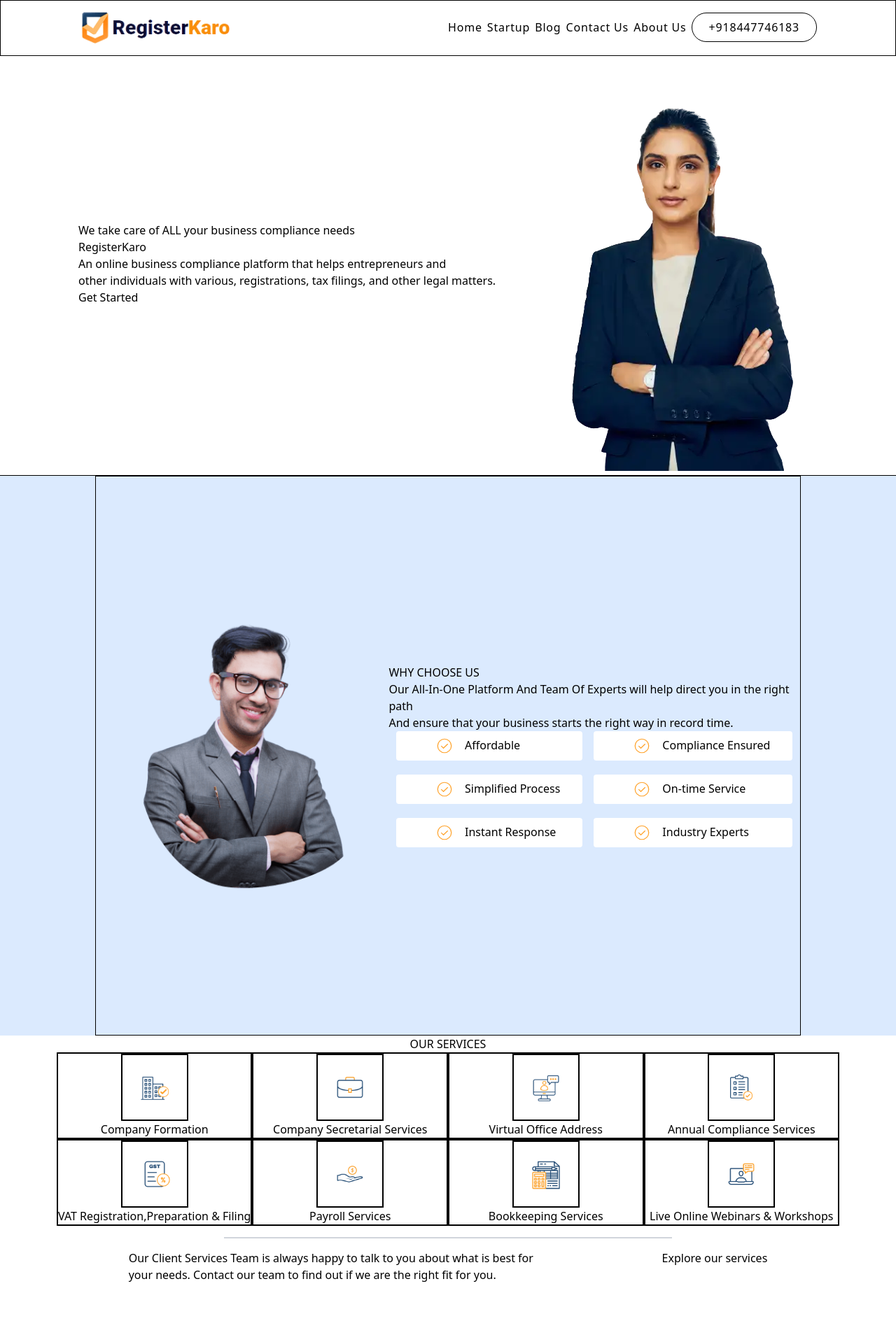
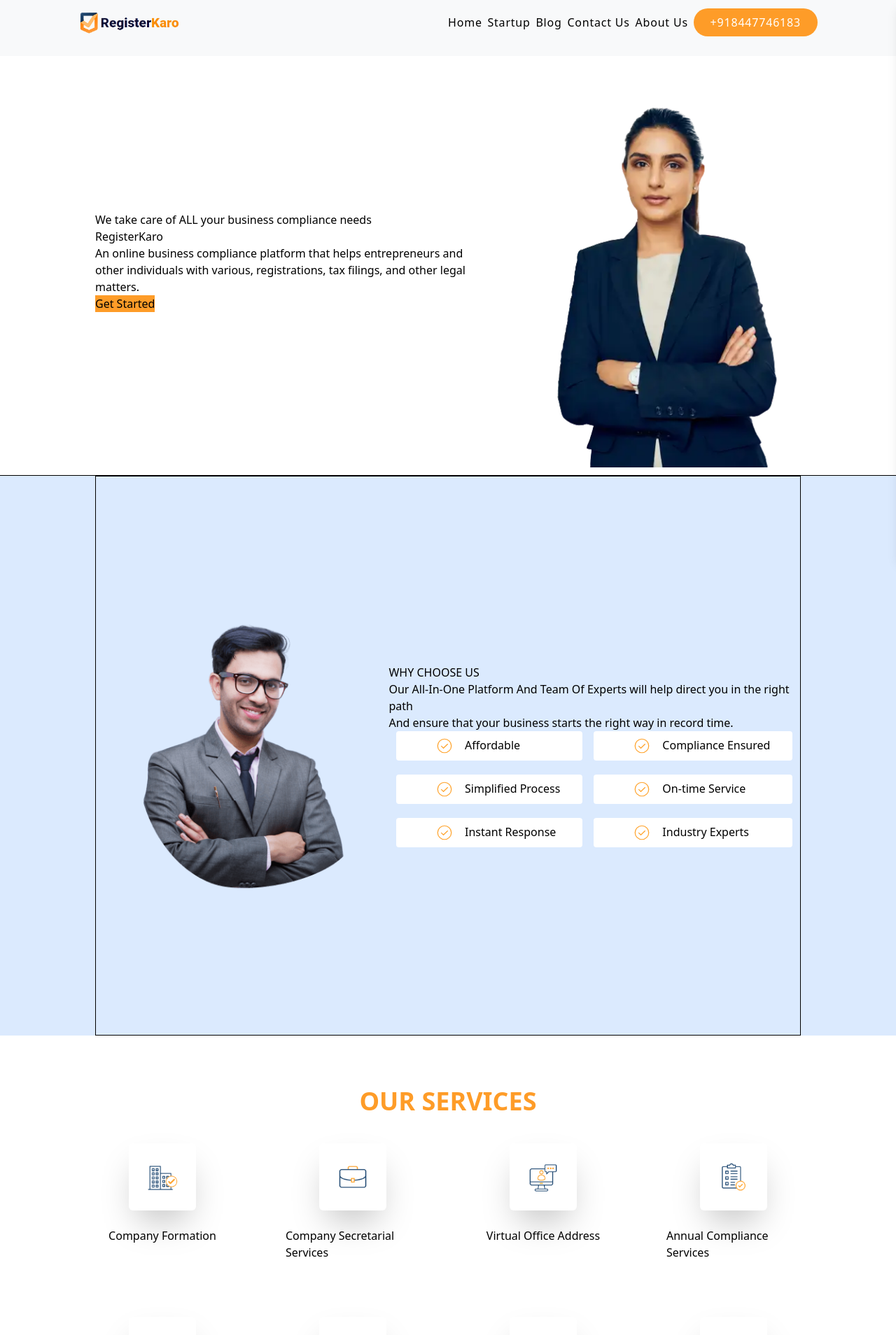
Before and after one commit to SamSwnshi/register_karo, a React (Vite) app: page / in a window 1280 px wide. Shown: the top 1908 px of the page at 70% size. Built offline with nearby package versions, Linux system fonts and the light colour scheme.

Commit message:
images upload

```diff
--- a/src/component/Card.jsx
+++ b/src/component/Card.jsx
@@ -3,9 +3,9 @@ import React from 'react'
 const Card = () => {
 
   return (
-    <div className='px-28 bg-red-700 w-full h-96 flex items-center gap-2'>
+    <div className='px-28 bg-[#164C6E] w-full h-96 flex items-center gap-2'>
       <div className='flex h-56 items-center rounded-xl justify-center bg-white'>
-        <div>
+        <div className=' border flex flex-col justify-between items-center'>
           <p>Small business & Startup Accounts</p>
           <p>Make sure your business meets its statutory requirements.</p>
         </div>
--- a/src/component/Header.jsx
+++ b/src/component/Header.jsx
@@ -1,24 +1,56 @@
-import React from 'react'
-import Register from "../assets/register.png"
+import React, { useState } from 'react';
+import Register from "../assets/register.png";
 
 const Header = () => {
+  const [menuOpen, setMenuOpen] = useState(false);
+
   return (
-    <div className='h-20 border-1 tracking-wider sticky px-28 py-3'>
-      <div className='flex items-center justify-between '>
+    <div className='h-20 border-b-[#F2F4D0] tracking-wider sticky top-0 bg-[#F8F9FA] px-6 md:px-28 py-3 z-50 items-center'>
+      <div className='flex items-center justify-between'>
         <div>
-          <img src={Register} alt="logo" className='w-54'/>
+          <img src={Register} alt="logo" className='w-36' />
         </div>
-        <div className='flex w-1/2 justify-between items-center'>
+        <div className='hidden md:flex w-1/2 justify-between items-center'>
           <p>Home</p>
           <p>Startup</p>
           <p>Blog</p>
           <p>Contact Us</p>
           <p>About Us</p>
-          <button className='border-1 px-6 rounded-full py-2 cursor-pointer'>+918447746183</button>
+          <button className='text-white px-6 rounded-full py-2 cursor-pointer bg-[#FE9C28]'>+918447746183</button>
+        </div>
+        <div className='md:hidden'>
+          <button onClick={() => setMenuOpen(true)} className='text-2xl'>
+            ☰
+          </button>
         </div>
       </div>
+      <div
+        className={`fixed top-0 right-0 h-full w-3/4 max-w-xs bg-white shadow-lg z-50 transform transition-transform duration-300 ease-in-out ${
+          menuOpen ? 'translate-x-0' : 'translate-x-full'
+        }`}
+      >
+        <div className="flex justify-end p-4">
+          <button onClick={() => setMenuOpen(false)} className="text-2xl">
+            ✕
+          </button>
+        </div>
+        <div className="flex flex-col items-start px-6 space-y-6">
+          <p>Home</p>
+          <p>Startup</p>
+          <p>Blog</p>
+          <p>Contact Us</p>
+          <p>About Us</p>
+          <button className='text-white px-6 rounded-full py-2 cursor-pointer bg-[#FE9C28]'>+918447746183</button>
+        </div>
+      </div>
+      {menuOpen && (
+        <div
+          className="fixed inset-0 bg-transparent bg-opacity-30 z-40"
+          onClick={() => setMenuOpen(false)}
+        />
+      )}
     </div>
-  )
-}
+  );
+};
 
-export default Header
+export default Header;
--- a/src/component/Home.jsx
+++ b/src/component/Home.jsx
@@ -3,7 +3,7 @@ import heroImg from "../assets/hero_model.webp"
 
 const Home = () => {
   return (
-    <div className="px-28 border-b-1 h-[600px] ">
+    <div className="px-34 border-b-1 h-[600px] ">
       <div className="flex items-center justify-between">
         <div>
           <p>We take care of ALL your business compliance needs</p>
@@ -17,7 +17,7 @@ const Home = () => {
             other individuals with various, registrations, tax filings, and
             other legal matters.
           </p>
-          <button>Get Started</button>
+          <button className="bg-[#FE9C28]">Get Started</button>
         </div>
         <div>
           <img src={heroImg} alt="" />
--- a/src/component/InfinityLoop.jsx
+++ b/src/component/InfinityLoop.jsx
@@ -45,7 +45,7 @@ const InfinityLoop = () => {
     },
   ]
   return (
-    <div className='bg-blue-100 h-screen flex flex-col items-center justify-center'>
+    <div className='bg-[#F0F4FF] h-screen flex flex-col items-center justify-center'>
       <div className='flex flex-col items-center'>
         <p>We partner with the best,
           so that your business can flow seamlessly.</p>
--- a/src/component/OurService.jsx
+++ b/src/component/OurService.jsx
@@ -44,31 +44,42 @@ const OurService = () => {
     },
   ];
   return (
-    <div className="h-screen ">
+    <div className="px-34 h-screen flex items-center justify-center">
       <div className="flex flex-col items-center justify-center">
         <div>
-          <h1>OUR SERVICES</h1>
+          <h1 className="text-[#FE9C28] font-semibold text-4xl mb-10">
+            OUR SERVICES
+          </h1>
         </div>
         <div>
-          <div className="grid grid-cols-4">
+          <div className="grid grid-cols-4 h-full gap-20">
             {data.map((item, idx) => (
-              <div key={idx} className="flex flex-col items-center border-2">
-                <div className="w-24 border-2">
+              <div key={idx} className="flex flex-col items-center gap-6 ">
+                <div className="w-24 shadow-2xl rounded-md">
                   <img src={item.img} alt="" />
                 </div>
-                <p>{item.name}</p>
+                <div >
+                  <p className="" >
+                    {item.name}
+                  </p>
+                </div>
               </div>
             ))}
           </div>
         </div>
-        <hr className="border w-1/2 border-gray-300 my-4"/>
-        <div className="w-full flex justify-evenly">
-          <div>
-            <p>Our Client Services Team is always happy to talk to you about what is best for<br/> your needs. Contact our team to find out if we are the right fit for you.</p>
+        <hr className="w-1/2 border-gray-300 my-4 mt-8" />
+        <div className="w-full h-13 flex justify-between mt-8 ">
+          <div className="gap-1 flex flex-col">
+            <p>
+              Our Client Services Team is always happy to talk to you about what
+              is best for
+            </p>
+            <p>your needs. Contact our team to find out if we are the
+            right fit for you.</p>
           </div>
-            <div>
-              <p>Explore our services </p>
-            </div>
+          <div className="flex items-end">
+            <p className="text-[#FE9C28] hover:text-orange-600 cursor-pointer">Explore our services </p>
+          </div>
         </div>
       </div>
     </div>
--- a/src/component/Partner.jsx
+++ b/src/component/Partner.jsx
@@ -5,7 +5,7 @@ import Photos from './Photos'
 
 const Partner = () => {
   return (
-    <div>
+    <div className='h-screen'>
       <InfinityLoop/>
       <Whatwedo/>
       <Photos/>
--- a/src/component/Photos.jsx
+++ b/src/component/Photos.jsx
@@ -1,19 +1,21 @@
 import React from 'react'
-import down from "../assets/downarrow.jpeg"
-import up from "../assets/uparrow.jpeg"
+import down from "../assets/down.png"
+import up from "../assets/up.png"
 import man from "../assets/man.png"
 import people from '../assets/people.png'
 import growth from '../assets/growth.png'
 
 const Photos = () => {
   return (
-    <div className='flex w-full h-24'>
-      <img src={man} alt="" className='border'/>
-      <img src={down} alt="" />
-      <img src={people} alt="" />
-      <img src={up} alt="" />
-      <img src={growth} alt="" />
+    <div className=' h-96 flex items-center justify-center bg-[#F0F4FF]'>
+      <div className='flex  w-full h-24 items-center justify-center  gap-5'>
+        <img src={man} alt="" className='w-22 bg-[#164760] rounded' />
+        <img src={down} alt="" className=' '/>
+        <img src={people} alt="" className='w-22 bg-[#FE9C28] rounded' />
+        <img src={up} alt="" />
+        <img src={growth} alt="" className='w-22 bg-[#164760] rounded' />
 
+      </div>
     </div>
   )
 }
--- a/src/component/Whatwedo.jsx
+++ b/src/component/Whatwedo.jsx
@@ -5,7 +5,7 @@ import collage2 from "../assets/img3.jpeg"
 
 const Whatwedo = () => {
   return (
-    <div className="px-28 flex items-center justify-center h-screen">
+    <div className="px-28 bg-[#F0F4FF]  flex items-center justify-center h-screen">
       <div className="w-1/2">
         <p>WHAT WE DO</p>
         <p>Receive support at every stage of business development.</p>
```
Also changed, not shown: src/assets/down.png (added), src/assets/up.png (added).
